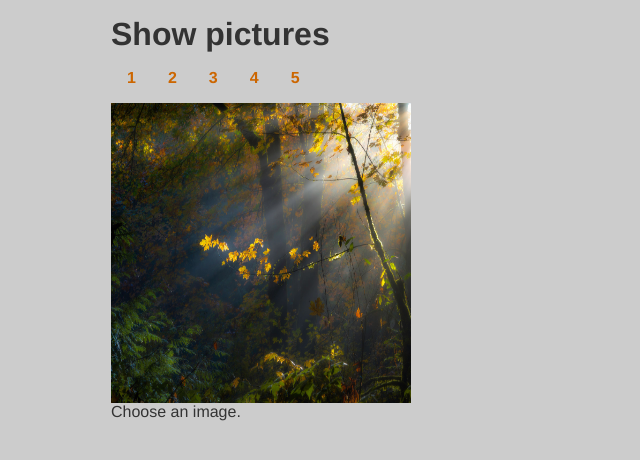
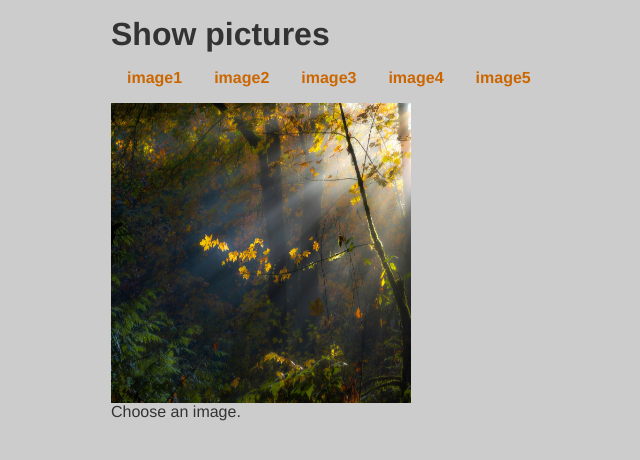
Before and after one commit to CatMLily/FrontEnd, a plain HTML site: page Gallery/index.html in a window 1280 px wide. Shown: the whole page, without its empty margins (17-657 px from the left). Drawn offline with Linux system fonts and the light colour scheme.

Commit message:
read imageInfo from json

```diff
--- /dev/null
+++ b/Gallery/image.json
@@ -0,0 +1,27 @@
+[
+  {
+    "imgSrc":"images/1.jpg",
+    "imgTitle":"秋天的枫叶🍁",
+    "description": "image1"
+  },
+  {
+    "imgSrc":"images/2.jpg",
+    "imgTitle":"瓶邪",
+    "description": "image2"
+  },
+  {
+    "imgSrc":"images/3.jpg",
+    "imgTitle":"应该也是瓶邪",
+    "description": "image3"
+  },
+  {
+    "imgSrc":"images/4.jpg",
+    "imgTitle":"不太清楚是什么图",
+    "description": "image4"
+  },
+  {
+    "imgSrc":"images/5.jpg",
+    "imgTitle":"不太清楚是什么图either",
+    "description": "image5"
+  }
+]
--- a/Gallery/index.html
+++ b/Gallery/index.html
@@ -8,21 +8,21 @@
 <body>
   <h1>Show pictures</h1>
   <ul id="imagegallary">
-    <li>
-      <a href="images/1.jpg" title="image one">1</a>
-    </li>
-    <li>
-      <a href="images/2.jpg" title="image two">2</a>
-    </li>
-    <li>
-      <a href="images/3.jpg" title="image three">3</a>
-    </li>
-    <li>
-      <a href="images/4.jpg" title="image four">4</a>
-    </li>
-    <li>
-      <a href="images/5.jpg">5</a>
-    </li>
+    <!--<li>-->
+      <!--<a href="images/1.jpg" title="image one">1</a>-->
+    <!--</li>-->
+    <!--<li>-->
+      <!--<a href="images/2.jpg" title="image two">2</a>-->
+    <!--</li>-->
+    <!--<li>-->
+      <!--<a href="images/3.jpg" title="image three">3</a>-->
+    <!--</li>-->
+    <!--<li>-->
+      <!--<a href="images/4.jpg" title="image four">4</a>-->
+    <!--</li>-->
+    <!--<li>-->
+      <!--<a href="images/5.jpg">5</a>-->
+    <!--</li>-->
   </ul>
   <div class="displayWrapper">
     <img id="placeholder" src="images/1.jpg" alt="for display"/>
--- a/Gallery/js/index.js
+++ b/Gallery/js/index.js
@@ -1,9 +1,34 @@
-
 window.onload = function () {
+  readJSON();
   // 绑定关联的click
   preGallery();
 };
 let imgList = document.getElementById('imagegallary');
+function readJSON() {
+  const url = "../Gallery/image.json";
+  const xhr = new XMLHttpRequest();
+  xhr.onreadystatechange = function () {
+    if(xhr.readyState === 4) {
+      if(xhr.status === 200) {
+        const myImgList = JSON.parse(xhr.responseText);
+        console.log(myImgList);
+        myImgList.map(function (e) {
+          let elePNode = document.createElement('li');
+          let eleCNode = document.createElement('a');
+          eleCNode.setAttribute('href',e.imgSrc);
+          eleCNode.setAttribute('title',e.imgTitle);
+          eleCNode.innerHTML = e.description;
+          elePNode.appendChild(eleCNode);
+          imgList.appendChild(elePNode);
+        });
+      } else {
+        console.log(xhr.status);
+      }
+    }
+  };
+  xhr.open("GET",url,true);
+  xhr.send(null);
+}
 function preGallery() {
   if(!imgList) return false;
   imgList.addEventListener('click',function (e) {
```
